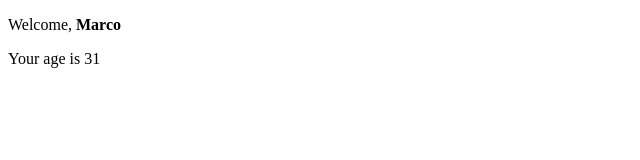
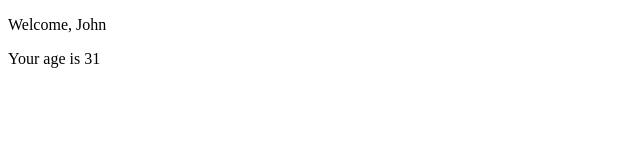
Before and after one commit to marcopiro91/React-Esercizi, a React (Create React App) app: page / in a window 1280 px wide. Shown: the top 160 px of the page, without its empty margins (0-640 px from the left). Built offline with nearby package versions, Linux system fonts and the light colour scheme.

Commit message:
added exercise10

```diff
--- a/src/App.js
+++ b/src/App.js
@@ -3,6 +3,6 @@
 
 export class App extends React.Component {
     render() {
-        return <Welcome name={<strong>Marco</strong>} age="31" />
+        return <Welcome name='John' age="31" />
     }
 }
--- a/src/welcome.js
+++ b/src/welcome.js
@@ -5,9 +5,9 @@
     render() {
         return  <div>
                     <p>Welcome, {this.props.name}</p>
-                    { this.props.age > 18 && this.props.age < 65  && <Age age={this.props.age} />}
+                    { this.props.age > 18 && this.props.age < 65 && this.props.name === 'John'  && <Age age={this.props.age} />}
                 </div>
     }
 }
 
-// Modify the Welcome component so that the Age component is rendered only if the age prop is greater than 18.
+// Modify the Welcome component so that the Age component is rendered only if the age prop is greater than 18 and less than 65 and the name prop is equal to "John".
```
